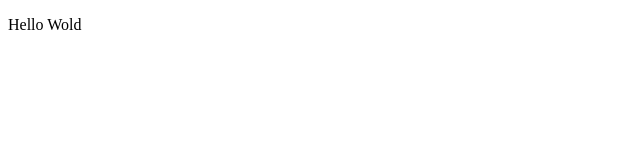
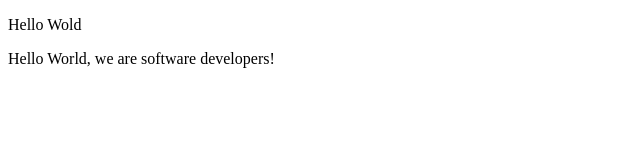
Before and after one commit to RaphDasilva/Moise-and-Raph-Project, a plain HTML site: page index.html in a window 1280 px wide. Shown: the whole page, without its empty margins (0-640 px from the left). Drawn offline with Linux system fonts and the light colour scheme.

Commit message:
we are developpers

```diff
--- a/index.html
+++ b/index.html
@@ -9,6 +9,7 @@
   <body>
     <script src="https://cdn.freecodecamp.org/testable-projects-fcc/v1/bundle.js"></script>
     <p>Hello Wold</p>
+    <p>Hello World, we are software developers!</p>
     <!--
 
     Hello Camper!
```
